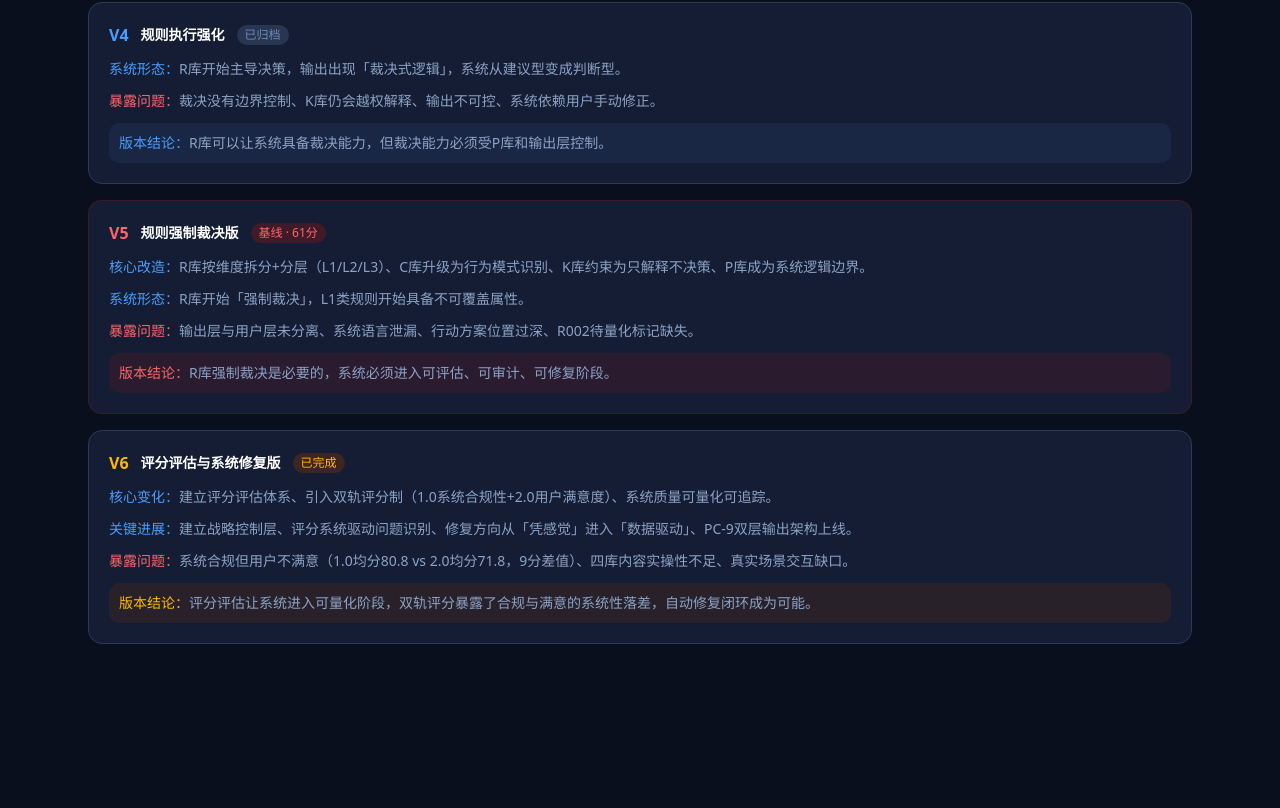
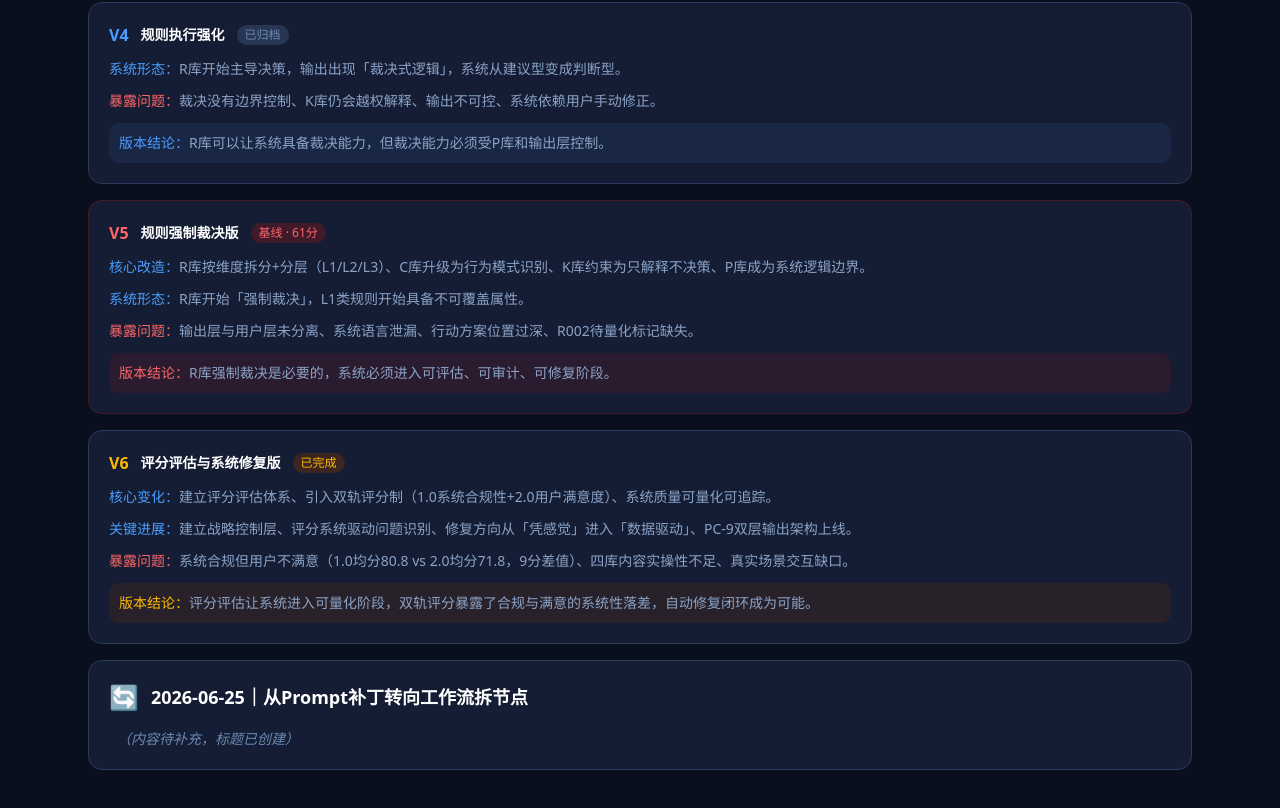
Before and after one commit to NAN-NA123/coach-test-archive, a Next.js app: page /roadmap in a window 1280 px wide. Shown: the part 2206-3014 px from the top of the page. Before the commit the page ends 2898 px from the top, so only its background shows below. Built offline with nearby package versions, Linux system fonts and the light colour scheme.

Commit message:
feat: 追加2026-06-25架构更新节到线路图页面
Coze-Commit-Type: user
Coze-User-ID: 2338017167549371
Coze-Conversation-ID: 8279825

```diff
--- a/src/app/roadmap/page.tsx
+++ b/src/app/roadmap/page.tsx
@@ -329,6 +329,17 @@ export default function RoadmapPage() {
             </div>
           </div>
 
+        {/* 2026-06-25 架构更新 */}
+        <div className="border border-[#2a3a5c] rounded-xl p-5 bg-[#141d33]">
+          <div className="flex items-center gap-3 mb-4">
+            <span className="text-2xl">🔄</span>
+            <h3 className="text-lg font-semibold text-white">2026-06-25｜从Prompt补丁转向工作流拆节点</h3>
+          </div>
+          <div className="pl-2">
+            <p className="text-[#6b8ab5] text-sm italic">（内容待补充，标题已创建）</p>
+          </div>
+        </div>
+
         </div>
       </div>
     </div>
```
